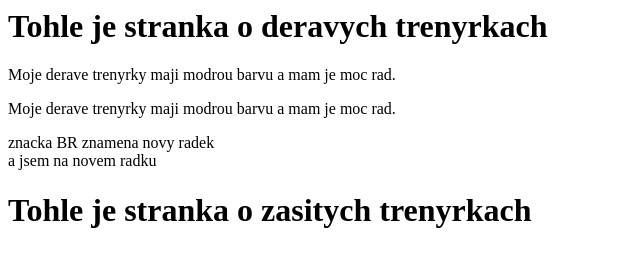
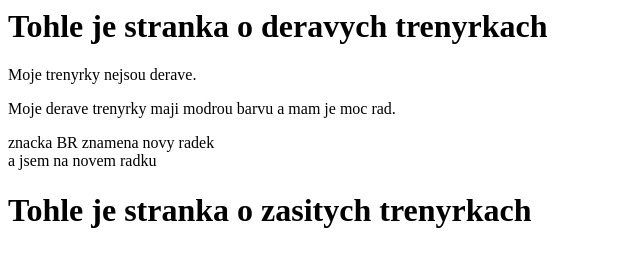
Before and after one commit to jonasbilek/web, a plain HTML site: page index.html in a window 1280 px wide. Shown: the whole page, without its empty margins (0-640 px from the left). Drawn offline with Linux system fonts and the light colour scheme.

Commit message:
novy commit

```diff
--- a/index.html
+++ b/index.html
@@ -5,7 +5,7 @@
     <body>
         <h1>Tohle je stranka o deravych trenyrkach</h1>
 
-        <p>Moje derave trenyrky maji modrou barvu a mam je moc rad. </p>
+        <p>Moje trenyrky nejsou derave. </p>
 
         <p>Moje derave trenyrky maji modrou barvu a mam je moc rad. </p>
 
```
